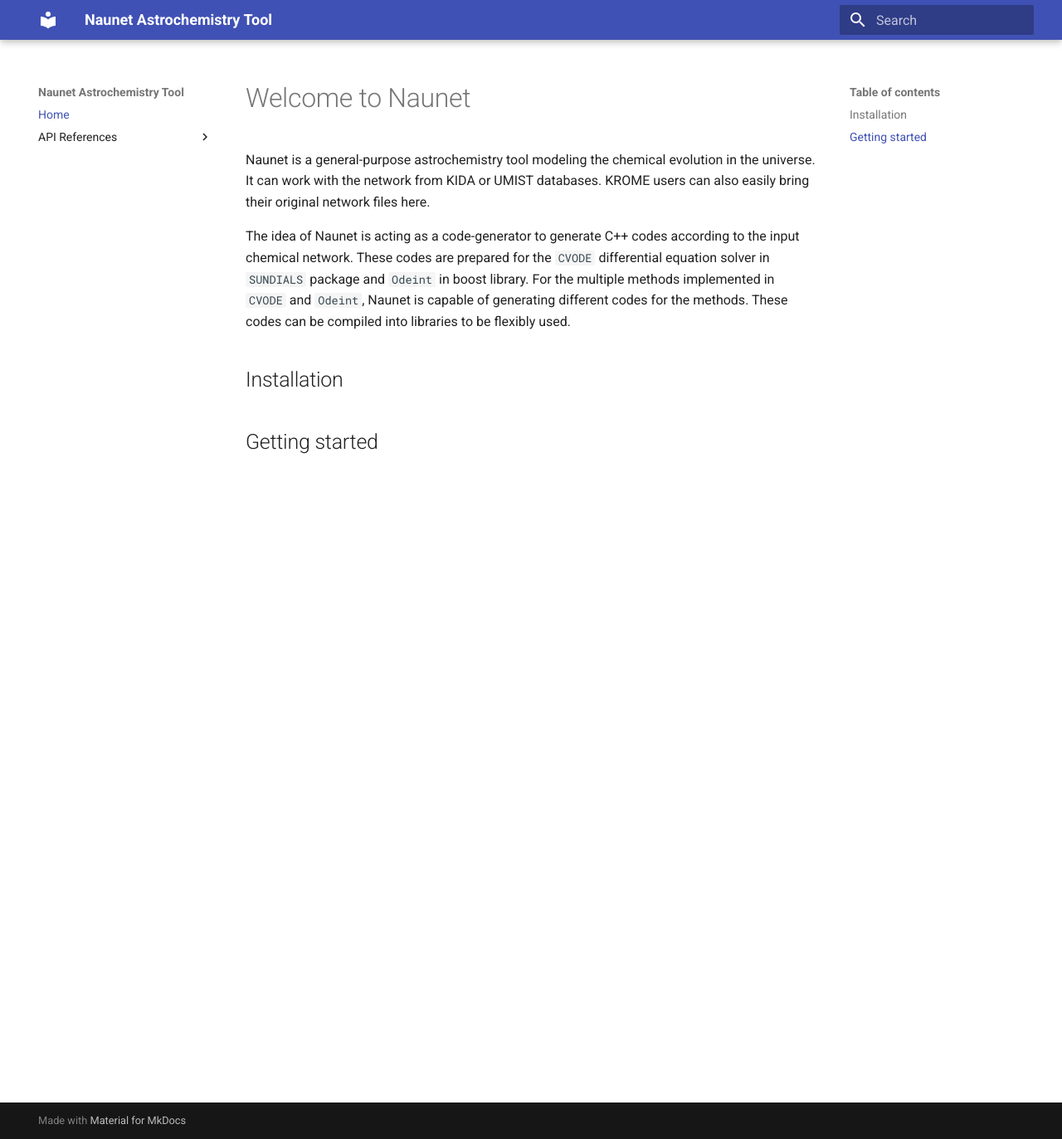
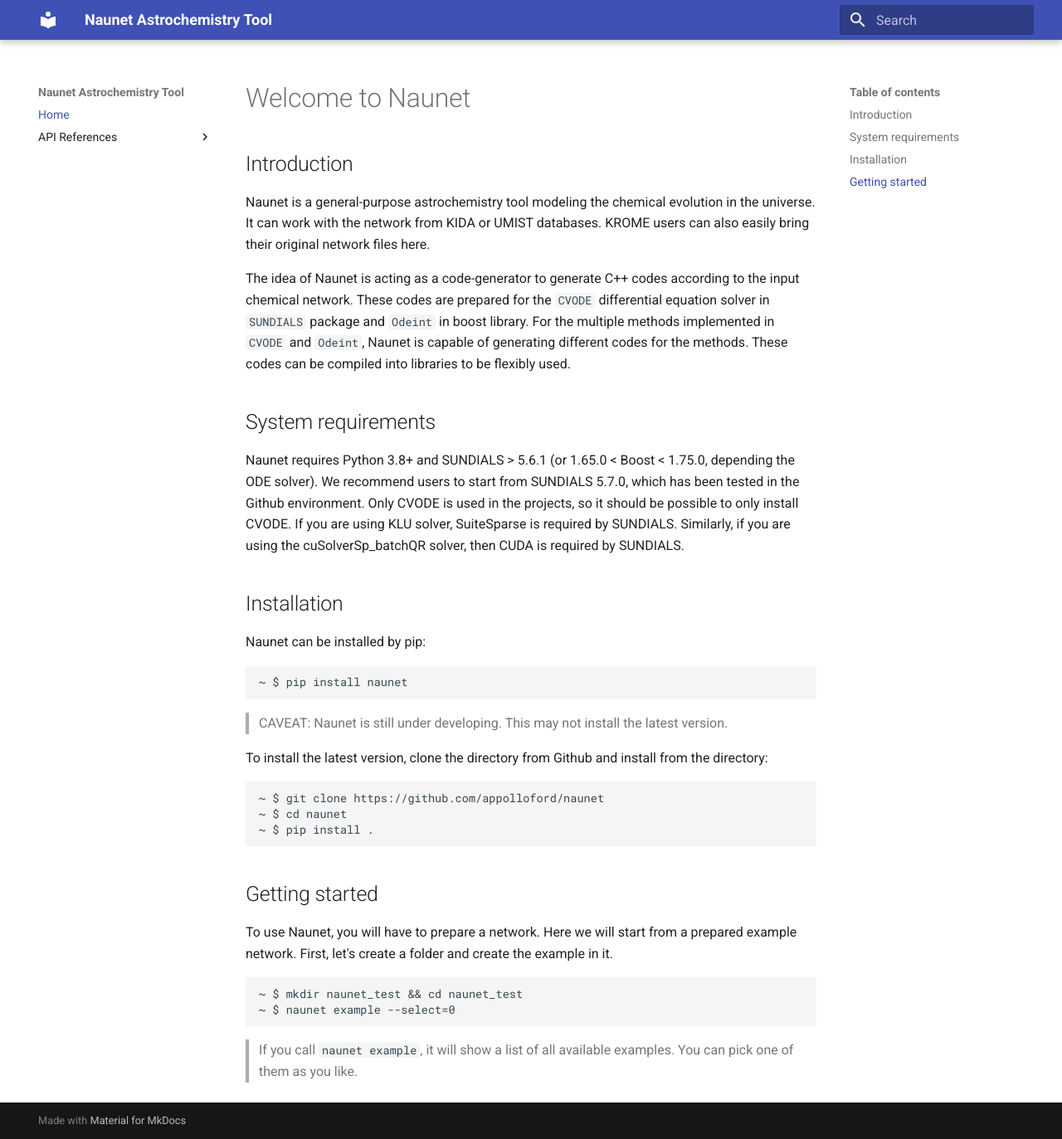
Before and after one commit to appolloford/naunet, an MkDocs documentation site: the page built from docs/index.md, in a window 1280 px wide and 1373 px high. Shown: the whole window at 83% size. Built offline with MkDocs 1.6.1 and Material for MkDocs 9.7.7, drawn with Linux system fonts in a browser that asks for light colours.

Commit message:
Update document

````diff
--- a/docs/index.md
+++ b/docs/index.md
@@ -1,10 +1,35 @@
 # Welcome to Naunet
+
+## Introduction
 
 Naunet is a general-purpose astrochemistry tool modeling the chemical evolution in the universe. It can work with the network from KIDA or UMIST databases. KROME users can also easily bring their original network files here.
 
 The idea of Naunet is acting as a code-generator to generate C++ codes according to the input chemical network. These codes are prepared for the `CVODE` differential equation solver in `SUNDIALS` package and `Odeint` in boost library. For the multiple methods implemented in `CVODE` and `Odeint`, Naunet is capable of generating different codes for the methods. These codes can be compiled into libraries to be flexibly used.
 
+## System requirements
+
+Naunet requires Python 3.8+ and SUNDIALS > 5.6.1 (or 1.65.0 < Boost < 1.75.0, depending the ODE solver). We recommend users to start from SUNDIALS 5.7.0, which has been tested in the Github environment. Only CVODE is used in the projects, so it should be possible to only install CVODE. If you are using KLU solver, SuiteSparse is required by SUNDIALS. Similarly, if you are using the cuSolverSp_batchQR solver, then CUDA is required by SUNDIALS.
+
 ## Installation
 
+Naunet can be installed by pip:
+```console
+~ $ pip install naunet
+```
+> CAVEAT: Naunet is still under developing. This may not install the latest version.
+
+To install the latest version, clone the directory from Github and install from the directory:
+```console
+~ $ git clone https://github.com/appolloford/naunet
+~ $ cd naunet
+~ $ pip install .
+```
 
 ## Getting started
+
+To use Naunet, you will have to prepare a network. Here we will start from a prepared example network. First, let's create a folder and create the example in it.
+```console
+~ $ mkdir naunet_test && cd naunet_test
+~ $ naunet example --select=0
+```
+> If you call `naunet example`, it will show a list of all available examples. You can pick one of them as you like.
--- a/mkdocs.yml
+++ b/mkdocs.yml
@@ -9,6 +9,6 @@
 
 nav:
   - Home: index.md
-  # - Installation: installation.md
   - API References:
     - species: API/species.md
+    - reaction: API/reaction.md
````
Also changed, not shown: docs/API/reaction.md (added, +9 -0 lines), docs/API/species.md (+1 -1 lines), 1 other file.
